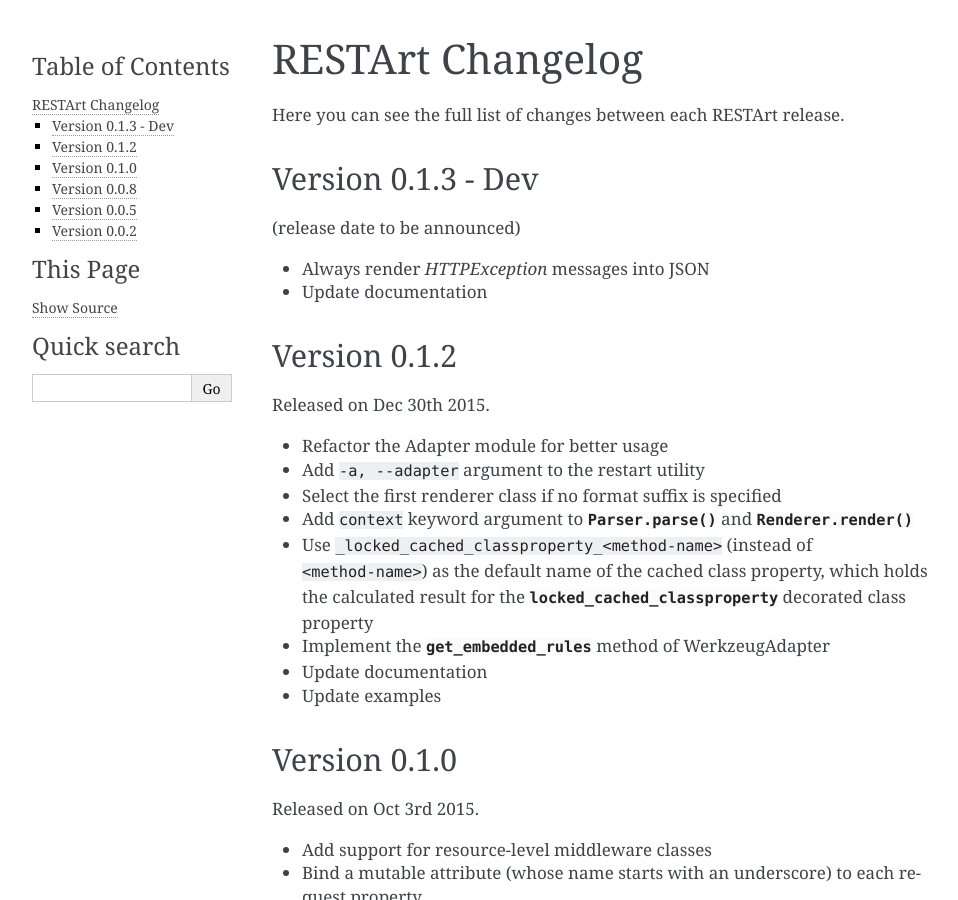
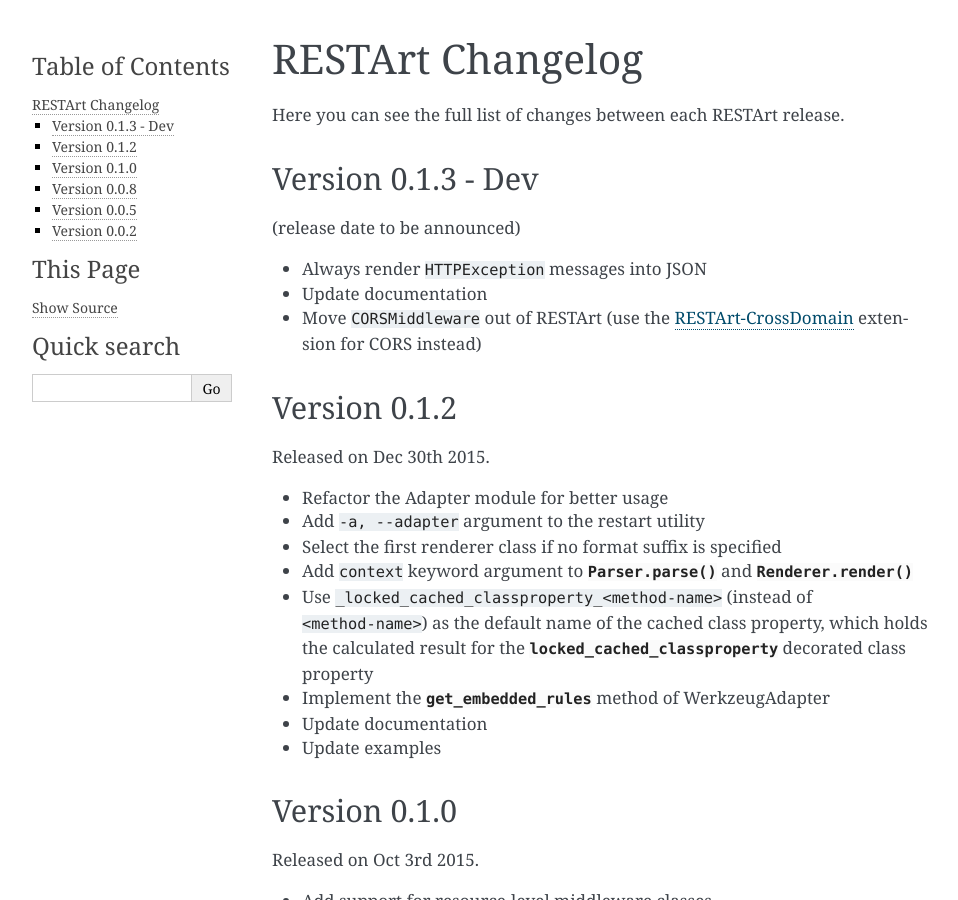
Before and after one commit to restartpy/restart, a Sphinx documentation site: the page built from docs/changelog.rst, in a window 1280 px wide and 900 px high. Shown: the whole window, without its empty margins (148-1106 px from the left). Built offline with Sphinx 7.4.7, drawn with Linux system fonts in a browser that asks for light colours.

Commit message:
Update changelog

```diff
--- a/docs/changelog.rst
+++ b/docs/changelog.rst
@@ -9,8 +9,9 @@
 
 (release date to be announced)
 
-- Always render `HTTPException` messages into JSON
+- Always render ``HTTPException`` messages into JSON
 - Update documentation
+- Move ``CORSMiddleware`` out of RESTArt (use the `RESTArt-CrossDomain <https://github.com/RussellLuo/restart-crossdomain>`_ extension for CORS instead)
 
 
 Version 0.1.2
```
